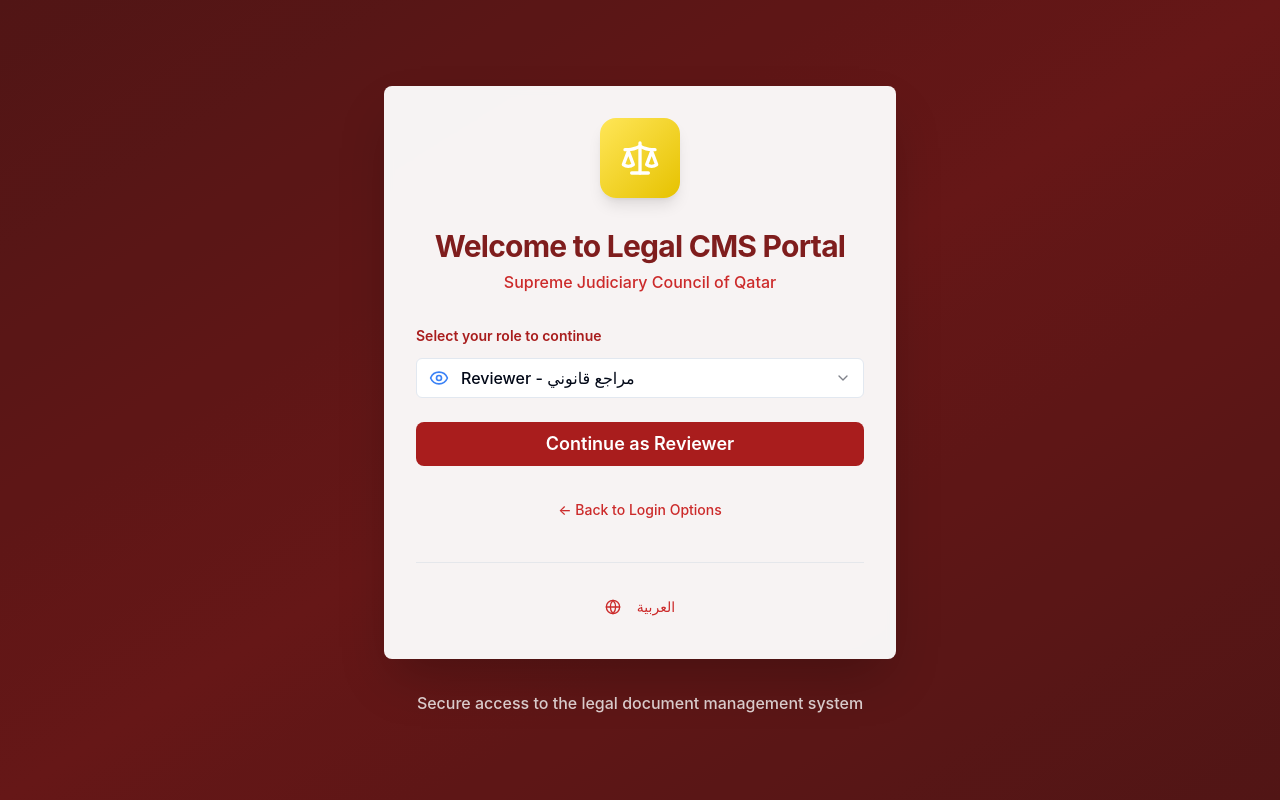
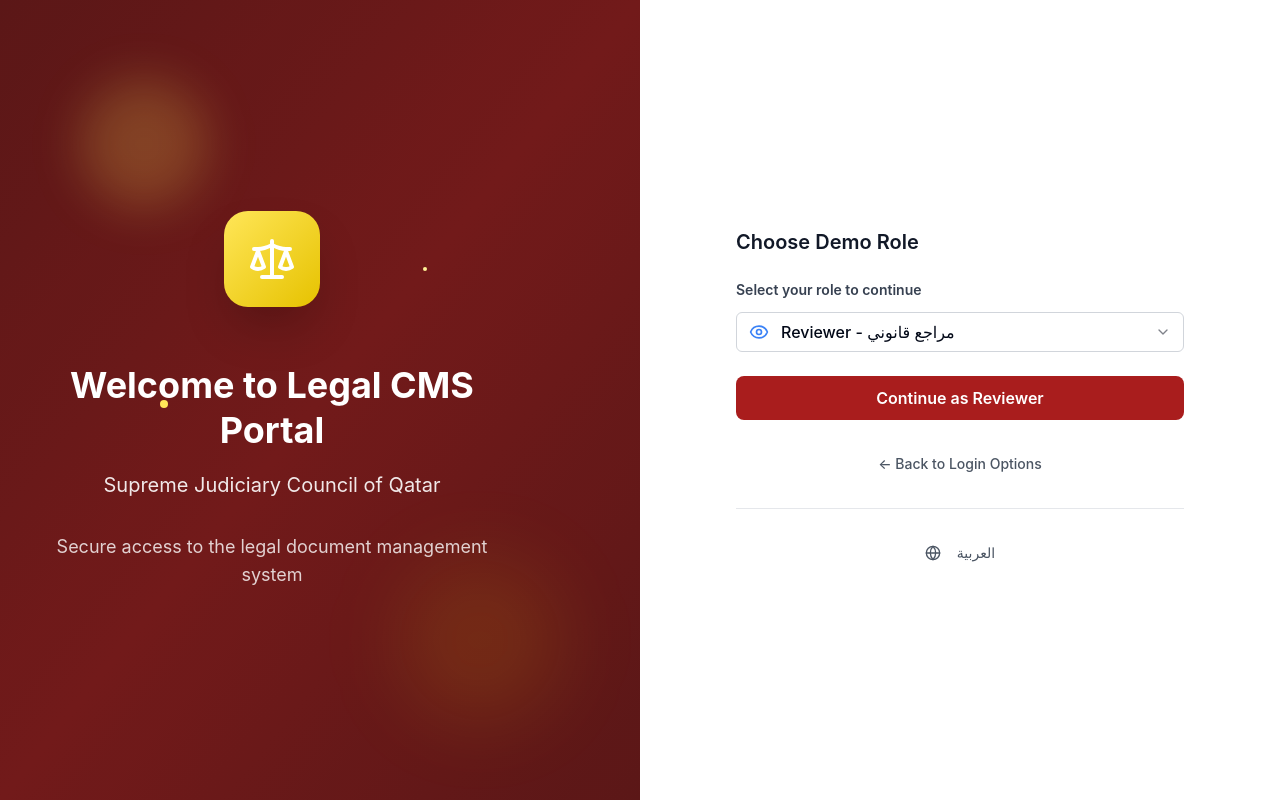
Before and after one commit to mohannadkhirallah/qatar-legal-portal-ui, a React (Vite) app: page /login in a window 1280 px wide. Both pictures are taken after a click on the button "Demo Login". Built offline with nearby package versions, Linux system fonts and the light colour scheme.

Commit message:
Implement split-screen design
Redesign the login page with a split-screen layout.

```diff
--- a/src/pages/LoginPage.tsx
+++ b/src/pages/LoginPage.tsx
@@ -49,34 +49,69 @@ const LoginPage: React.FC = () => {
   };
 
   return (
-    <div className={`min-h-screen bg-gradient-to-br from-maroon-900 via-maroon-800 to-maroon-900 flex items-center justify-center p-4 ${isRTL ? 'rtl' : 'ltr'}`}>
-      <div className="absolute inset-0 bg-black/20"></div>
-      <div className="relative z-10 w-full max-w-lg">
-        <Card className="shadow-2xl border-0 bg-white/95 backdrop-blur-sm">
-          <CardHeader className="text-center pb-8 pt-8">
-            <div className="flex justify-center mb-6">
-              <div className="flex items-center justify-center w-20 h-20 bg-gradient-to-br from-gold-400 to-gold-600 rounded-2xl shadow-lg">
-                <Scale className="h-10 w-10 text-white" />
-              </div>
+    <div className={`min-h-screen flex ${isRTL ? 'rtl flex-row-reverse' : 'ltr'}`}>
+      {/* Left Side - Branding */}
+      <div className="hidden lg:flex lg:w-1/2 bg-gradient-to-br from-maroon-900 via-maroon-800 to-maroon-900 relative overflow-hidden">
+        <div className="absolute inset-0 bg-black/10"></div>
+        <div className="relative z-10 flex flex-col justify-center items-center px-12 text-white">
+          <div className="mb-8">
+            <div className="flex items-center justify-center w-24 h-24 bg-gradient-to-br from-gold-400 to-gold-600 rounded-3xl shadow-2xl mb-6">
+              <Scale className="h-12 w-12 text-white" />
             </div>
-            <CardTitle className="text-3xl font-bold text-maroon-800 mb-3">
+          </div>
+          <div className="text-center max-w-md">
+            <h1 className="text-4xl font-bold mb-4 leading-tight">
               {t('auth.welcomeTitle')}
-            </CardTitle>
-            <CardDescription className="text-maroon-600 text-base font-medium">
+            </h1>
+            <p className="text-xl text-white/90 mb-8 leading-relaxed">
               {t('auth.welcomeSubtitle')}
-            </CardDescription>
-          </CardHeader>
+            </p>
+            <p className="text-white/80 text-lg">
+              {t('auth.loginDescription')}
+            </p>
+          </div>
+        </div>
 
-          <CardContent className="space-y-8 px-8 pb-8">
+        {/* Decorative Elements */}
+        <div className="absolute top-20 left-20 w-32 h-32 bg-gold-400/20 rounded-full blur-xl"></div>
+        <div className="absolute bottom-20 right-20 w-40 h-40 bg-gold-500/10 rounded-full blur-2xl"></div>
+        <div className="absolute top-1/2 left-1/4 w-2 h-2 bg-gold-400 rounded-full"></div>
+        <div className="absolute top-1/3 right-1/3 w-1 h-1 bg-gold-300 rounded-full"></div>
+      </div>
+
+      {/* Right Side - Login Form */}
+      <div className="w-full lg:w-1/2 flex items-center justify-center p-8 bg-white">
+        <div className="w-full max-w-md">
+          {/* Mobile Logo */}
+          <div className="lg:hidden flex justify-center mb-8">
+            <div className="flex items-center justify-center w-16 h-16 bg-gradient-to-br from-gold-400 to-gold-600 rounded-2xl shadow-lg">
+              <Scale className="h-8 w-8 text-white" />
+            </div>
+          </div>
+
+          <div className="lg:hidden text-center mb-8">
+            <h2 className="text-2xl font-bold text-maroon-800 mb-2">
+              {t('auth.welcomeTitle')}
+            </h2>
+            <p className="text-maroon-600">
+              {t('auth.welcomeSubtitle')}
+            </p>
+          </div>
+
+          <div className="space-y-6">
             {!showDemoLogin ? (
               <>
+                <div>
+                  <h3 className="text-xl font-semibold text-gray-900 mb-6">Sign in to your account</h3>
+                </div>
+
                 <Button
                   onClick={handleMicrosoftLogin}
-                  className="w-full bg-[#0078d4] hover:bg-[#106ebe] text-white py-4 text-lg font-semibold rounded-lg transition-all duration-200 shadow-lg hover:shadow-xl"
+                  className="w-full bg-[#0078d4] hover:bg-[#106ebe] text-white py-4 text-base font-semibold rounded-lg transition-all duration-200 shadow-lg hover:shadow-xl"
                   size="lg"
                 >
                   <div className="flex items-center justify-center">
-                    <svg className="mr-3 h-6 w-6 rtl:ml-3 rtl:mr-0" viewBox="0 0 23 23" fill="currentColor">
+                    <svg className="mr-3 h-5 w-5 rtl:ml-3 rtl:mr-0" viewBox="0 0 23 23" fill="currentColor">
                       <path d="M1.194 10.962h10.043V1.194H1.194v9.768zm11.237 0H22.474V1.194H12.431v9.768zm0 11.237H22.474V12.43H12.431v9.768zM1.194 22.199h10.043V12.43H1.194v9.768z"/>
                     </svg>
                     <span>{t('auth.loginWith')}</span>
@@ -95,7 +130,7 @@ const LoginPage: React.FC = () => {
                 <Button
                   onClick={() => setShowDemoLogin(true)}
                   variant="outline"
-                  className="w-full border-2 border-maroon-200 text-maroon-700 hover:bg-maroon-50 py-4 text-lg font-semibold rounded-lg transition-all duration-200"
+                  className="w-full border-2 border-gray-300 text-gray-700 hover:bg-gray-50 py-4 text-base font-semibold rounded-lg transition-all duration-200"
                   size="lg"
                 >
                   <Building className="mr-2 h-5 w-5 rtl:ml-2 rtl:mr-0" />
@@ -105,11 +140,15 @@ const LoginPage: React.FC = () => {
             ) : (
               <div className="space-y-6">
                 <div>
-                  <label className="block text-sm font-semibold text-maroon-700 mb-3">
+                  <h3 className="text-xl font-semibold text-gray-900 mb-6">Choose Demo Role</h3>
+                </div>
+
+                <div>
+                  <label className="block text-sm font-semibold text-gray-700 mb-3">
                     {t('auth.selectRole')}
                   </label>
                   <Select value={selectedRole} onValueChange={(value: 'Admin' | 'Reviewer' | 'Publisher') => setSelectedRole(value)}>
-                    <SelectTrigger className="w-full py-3 text-base">
+                    <SelectTrigger className="w-full py-3 text-base border-gray-300">
                       <SelectValue />
                     </SelectTrigger>
                     <SelectContent>
@@ -137,7 +176,7 @@ const LoginPage: React.FC = () => {
 
                 <Button
                   onClick={handleDemoLogin}
-                  className="w-full bg-maroon-700 hover:bg-maroon-800 text-white py-4 text-lg font-semibold rounded-lg transition-all duration-200"
+                  className="w-full bg-maroon-700 hover:bg-maroon-800 text-white py-4 text-base font-semibold rounded-lg transition-all duration-200"
                   size="lg"
                 >
                   Continue as {selectedRole}
@@ -146,7 +185,7 @@ const LoginPage: React.FC = () => {
                 <Button
                   onClick={() => setShowDemoLogin(false)}
                   variant="ghost"
-                  className="w-full text-maroon-600 hover:text-maroon-700 hover:bg-maroon-50 py-2"
+                  className="w-full text-gray-600 hover:text-gray-700 hover:bg-gray-50 py-2"
                 >
                   ← Back to Login Options
                 </Button>
@@ -157,18 +196,14 @@ const LoginPage: React.FC = () => {
               <Button
                 onClick={toggleLanguage}
                 variant="ghost"
-                className="w-full flex items-center justify-center space-x-2 rtl:space-x-reverse text-maroon-600 hover:text-maroon-700 hover:bg-maroon-50 py-3 rounded-lg"
+                className="w-full flex items-center justify-center space-x-2 rtl:space-x-reverse text-gray-600 hover:text-gray-700 hover:bg-gray-50 py-3 rounded-lg"
               >
                 <Globe className="h-5 w-5" />
                 <span className="font-medium">{language === 'en' ? 'العربية' : 'English'}</span>
               </Button>
             </div>
-          </CardContent>
-        </Card>
-
-        <p className="text-center text-white/80 text-base mt-8 font-medium">
-          {t('auth.loginDescription')}
-        </p>
+          </div>
+        </div>
       </div>
     </div>
   );
```
